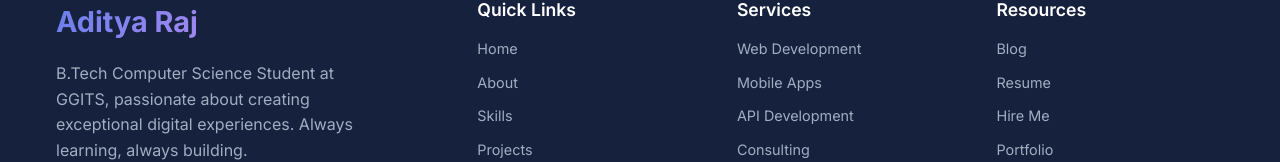
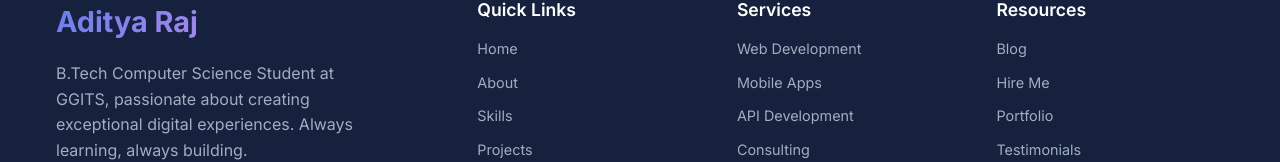
Before and after one commit to aditya1122git/aditya-portfolio, a React (Vite) app: page / in a window 1280 px wide. Shown: the part 9247-9409 px from the top of the page. Built offline with nearby package versions, Linux system fonts and the light colour scheme.

Commit message:
Update Footer.jsx

```diff
--- a/src/components/Footer.jsx
+++ b/src/components/Footer.jsx
@@ -104,13 +104,10 @@
                   <li><a href="#contact">Consulting</a></li>
                   <li><a href="#contact">Code Review</a></li>
                 </ul>
-              </div>
-
-              <div className="footer-section">
+              </div>                <div className="footer-section">
                 <h4>Resources</h4>
                 <ul>
                   <li><a href="/blog">Blog</a></li>
-                  <li><a href="/resume.pdf" target="_blank">Resume</a></li>
                   <li><a href="#contact">Hire Me</a></li>
                   <li><a href="#projects">Portfolio</a></li>
                   <li><a href="#contact">Testimonials</a></li>
@@ -122,8 +119,7 @@
                 <div className="contact-info">                  <p>
                     <i className="fas fa-envelope"></i>
                     <a href="mailto:ad857885@gmail.com">ad857885@gmail.com</a>
-                  </p>
-                  <p>
+                  </p>                  <p>
                     <i className="fas fa-phone"></i>
                     <a href="tel:+918252655016">+91 82526 55016</a>
                   </p>
```
